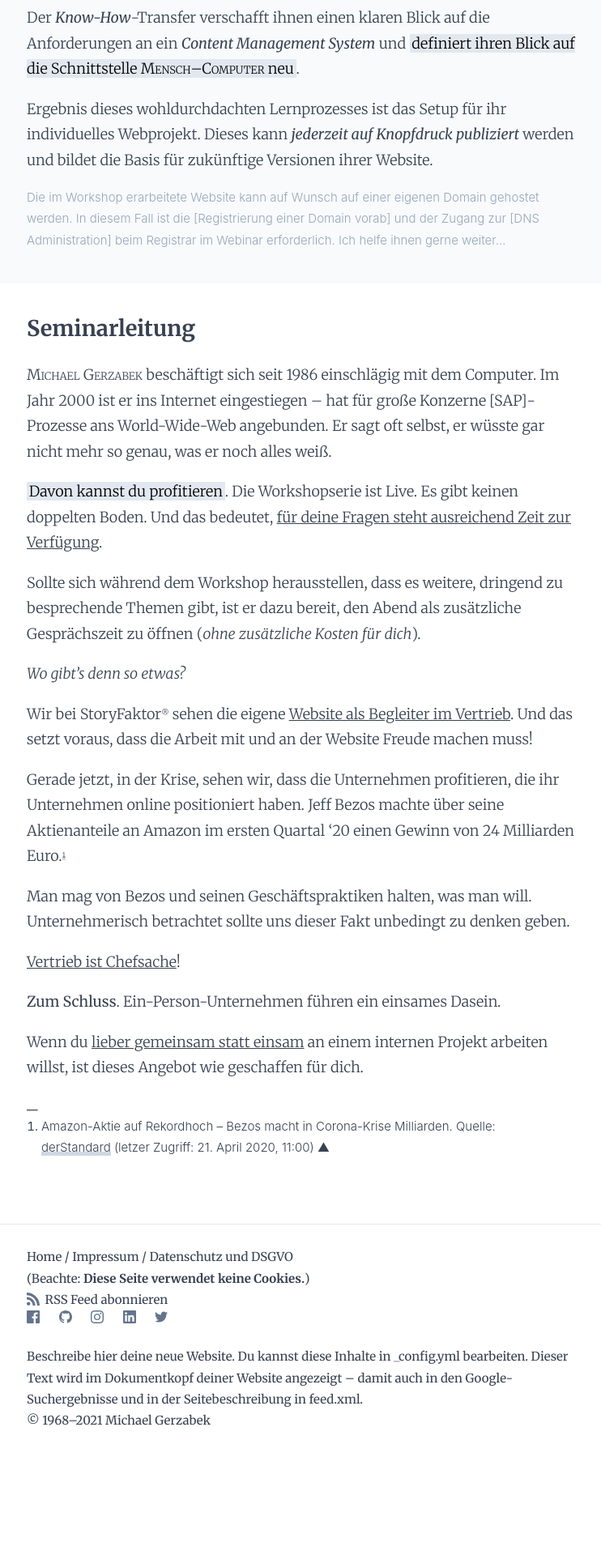
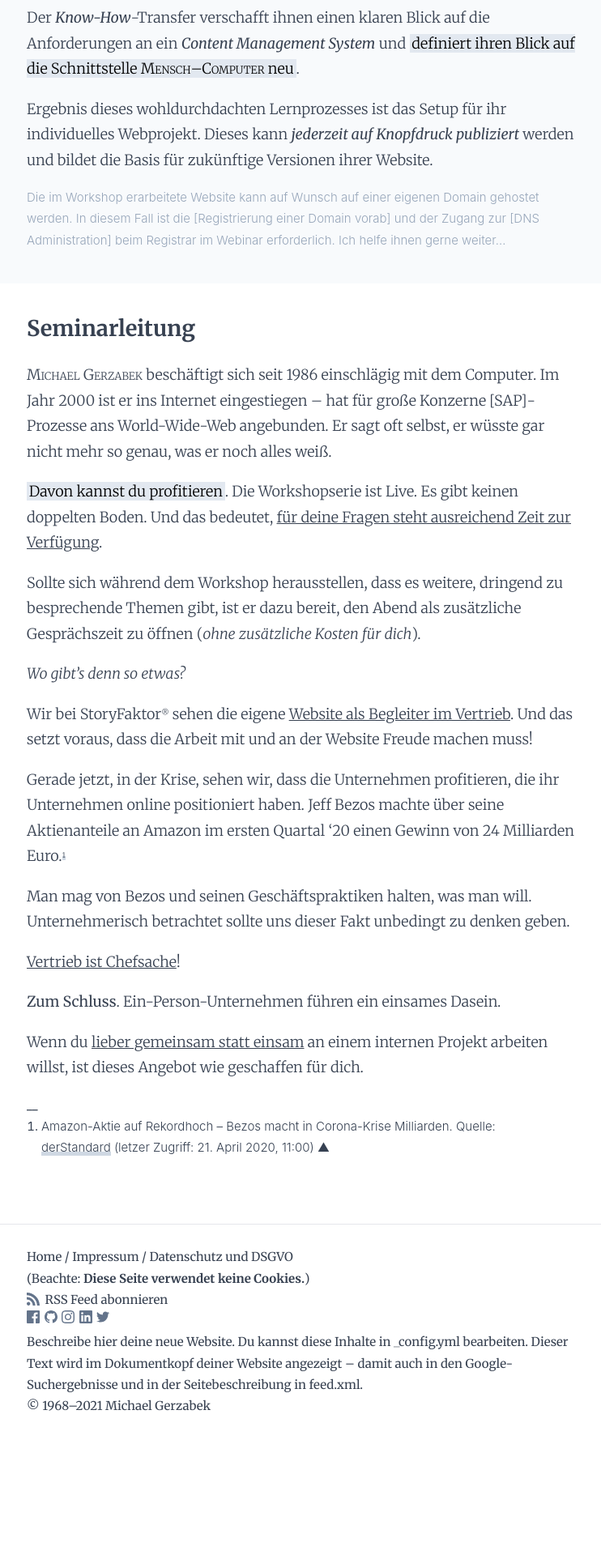
Before and after one commit to mgerzabek/klartext, a Jekyll site: the page built from index.md, in a window 1280 px wide. Shown: the part 761-2681 px from the top of the page at 81% size, without its empty margins (265-1007 px from the left). Built offline with Jekyll 4.4.1, drawn with Linux system fonts in a browser that asks for light colours; some web fonts are replaced.

Commit message:
social icon 1rem groß machen

```diff
--- a/_sass/klartext/element/_social.scss
+++ b/_sass/klartext/element/_social.scss
@@ -5,8 +5,8 @@
 	 display: inline-flex;
 
 		a[rel='me'] svg {
-			width: 2rem;
-			height: 2rem;
+			width: 1rem;
+			height: 1rem;
 		  fill: currentColor;
 		  color: var(--social-icon-color);
 
```
